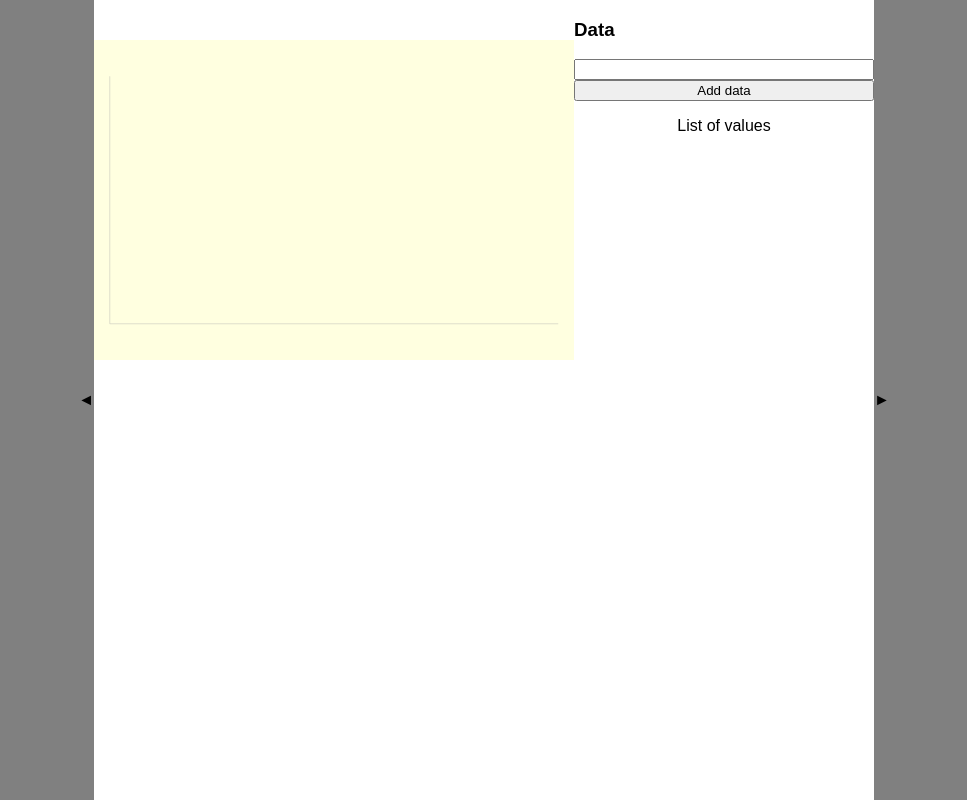
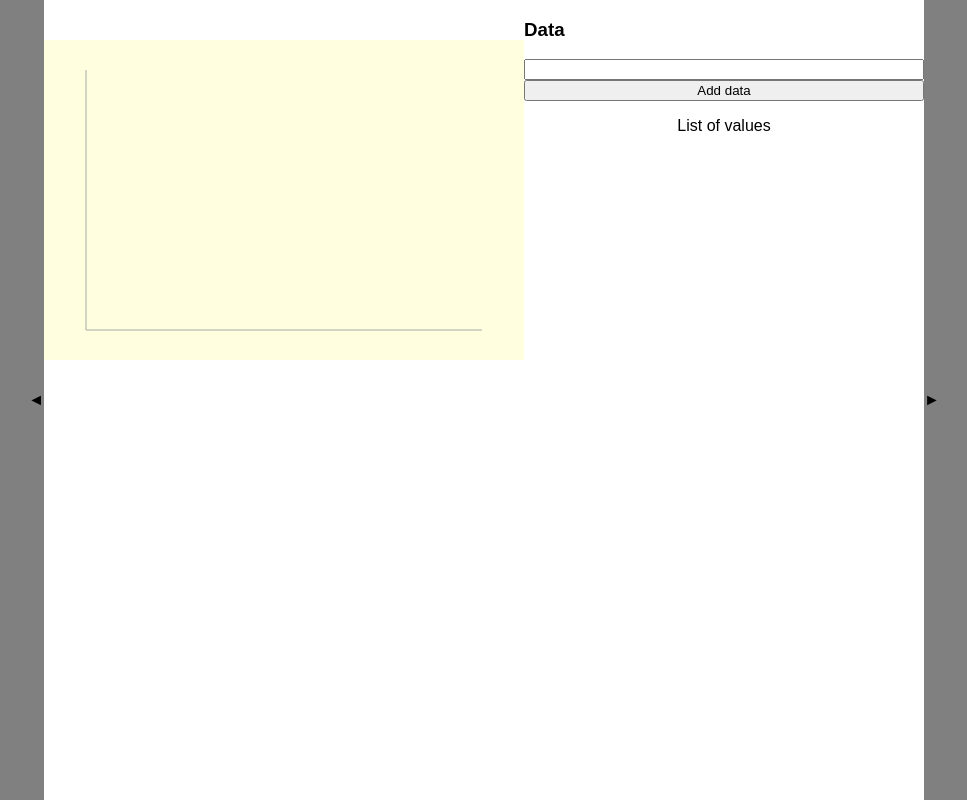
Before and after one commit to Ermakoy/d3-test-case, a React (Create React App) app: page / in a window 1280 px wide. Shown: the whole page, without its empty margins (156-1123 px from the left). Built offline with nearby package versions, Linux system fonts and the light colour scheme.

Commit message:
New date format added

```diff
--- a/src/Chartblock.jsx
+++ b/src/Chartblock.jsx
@@ -12,7 +12,8 @@ export class Chartblock extends Component {
   }
 
   addData = (value) => {
-    const newData = [...this.state.data,{x: new Date().toString(), y: value}];
+    const date = new Date();
+    const newData = [...this.state.data, {x: `${date.getHours()}:${date.getMinutes()}:${date.getSeconds()}`, y: value}];
     localStorage.setItem('data', JSON.stringify(newData));
     this.setState({data: newData});
   };
@@ -24,7 +25,7 @@ export class Chartblock extends Component {
 
   render() {
     const {props} = this;
-    const view = [1280, 720];
+    const view = [480, 320];
     const trbl = [0, 0, 0, 0];
     const horizontalAxisHeight = 30;
     const verticalAxisWidth = 42;
--- a/src/Controls.css
+++ b/src/Controls.css
@@ -1,7 +1,7 @@
 .controls {
     display: flex;
     flex-direction: column;
-    width: 300px;
+    width: 400px;
 }
 
 .item{
--- a/src/chartblock.css
+++ b/src/chartblock.css
@@ -1,4 +1,4 @@
 .chartblock{
     display: flex;
-    justify-content: space-between;
+    justify-content: space-around;
 }
```
